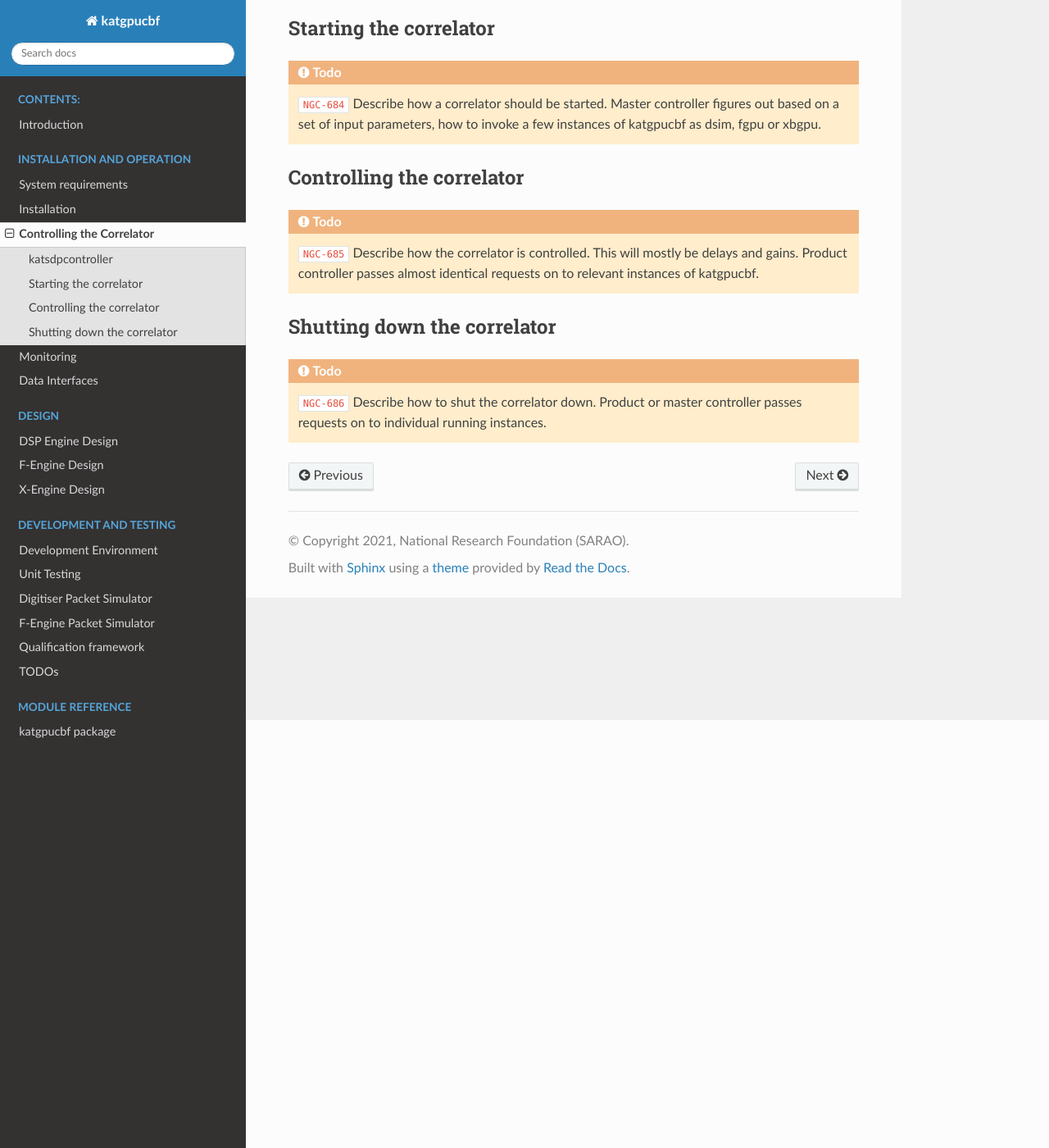
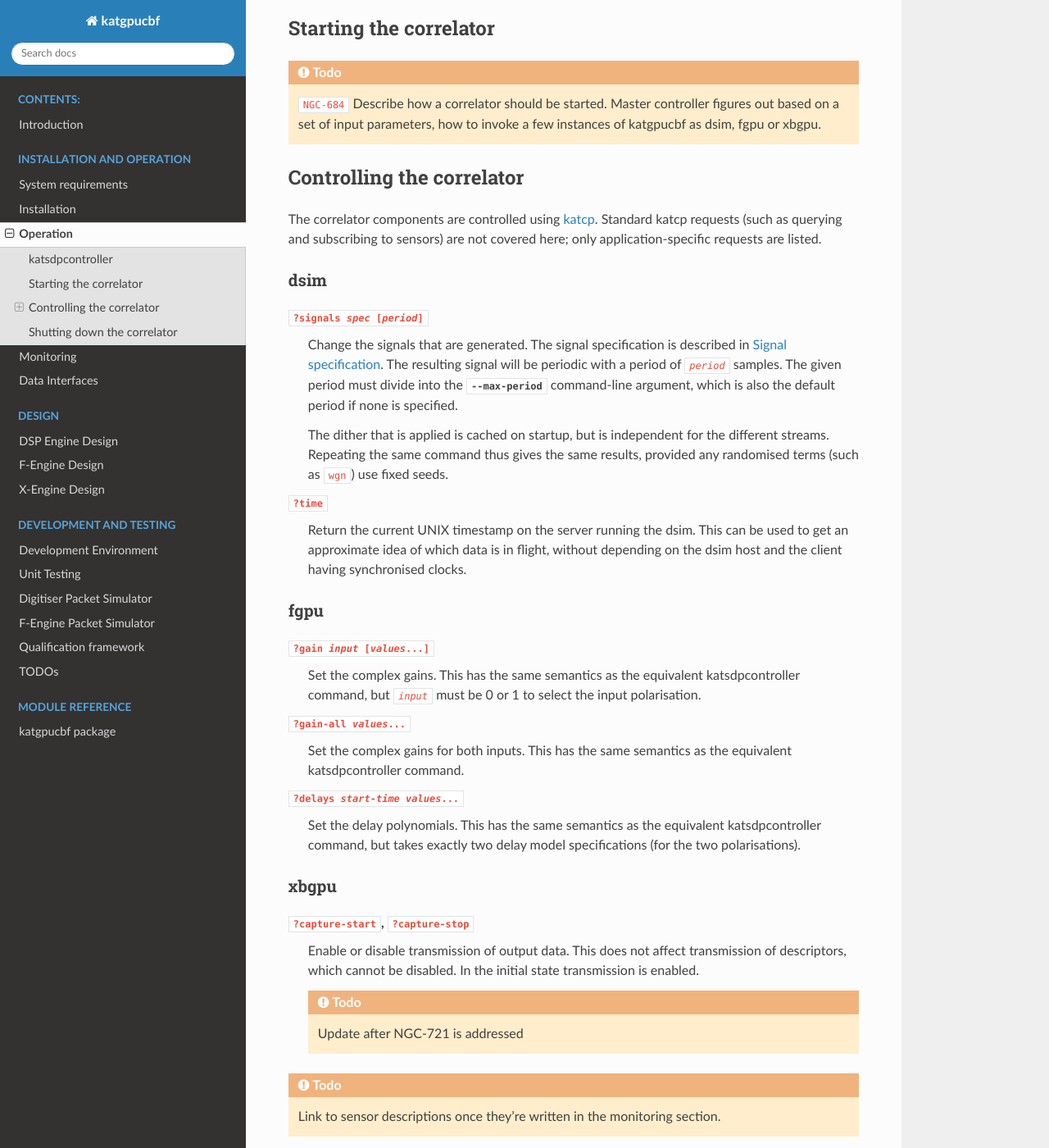
Before and after one commit to ska-sa/katgpucbf, a Sphinx documentation site: the page built from doc/control.rst, in a window 1280 px wide and 1400 px high, scrolled down 522 px. Shown: the whole window at 82% size. Built offline with Sphinx 7.4.7 and the Read the Docs theme 2.0.0, drawn with Linux system fonts in a browser that asks for light colours; formulas are drawn with MathJax 3; the version number could not be read and is left out; some of the changed text lies outside the part shown.

Commit message:
Document the katcp requests implemented

```diff
--- a/doc/control.rst
+++ b/doc/control.rst
@@ -1,5 +1,5 @@
-Controlling the Correlator
-==========================
+Operation
+=========
 
 .. todo::
 
@@ -31,10 +31,59 @@ Starting the correlator
 Controlling the correlator
 --------------------------
 
-.. todo::  ``NGC-685``
-    Describe how the correlator is controlled. This will mostly be delays and
-    gains. Product controller passes almost identical requests on to relevant
-    instances of katgpucbf.
+The correlator components are controlled using `katcp`_. Standard katcp
+requests (such as querying and subscribing to sensors) are not covered here;
+only application-specific requests are listed.
+
+.. _katcp: https://katcp-python.readthedocs.io/en/latest/_downloads/361189acb383a294be20d6c10c257cb4/NRF-KAT7-6.0-IFCE-002-Rev5-1.pdf
+
+dsim
+^^^^
+:samp:`?signals {spec} [{period}]`
+    Change the signals that are generated. The signal specification is
+    described in :ref:`dsim-dsl`. The resulting signal will be periodic with a
+    period of :samp:`{period}` samples. The given period must divide into the
+    :option:`!--max-period` command-line argument, which is also the default
+    period if none is specified.
+
+    The dither that is applied is cached on startup, but is independent for
+    the different streams. Repeating the same command thus gives the same
+    results, provided any randomised terms (such as ``wgn``) use fixed
+    seeds.
+
+``?time``
+    Return the current UNIX timestamp on the server running the dsim. This can
+    be used to get an approximate idea of which data is in flight, without
+    depending on the dsim host and the client having synchronised clocks.
+
+fgpu
+^^^^
+:samp:`?gain {input} [{values}...]`
+    Set the complex gains. This has the same semantics as the equivalent
+    katsdpcontroller command, but :samp:`{input}` must be 0 or 1 to select
+    the input polarisation.
+
+:samp:`?gain-all {values}...`
+    Set the complex gains for both inputs. This has the same semantics as the
+    equivalent katsdpcontroller command.
+
+:samp:`?delays {start-time} {values}...`
+    Set the delay polynomials. This has the same semantics as the equivalent
+    katsdpcontroller command, but takes exactly two delay model
+    specifications (for the two polarisations).
+
+xbgpu
+^^^^^
+``?capture-start``, ``?capture-stop``
+    Enable or disable transmission of output data. This does not affect
+    transmission of descriptors, which cannot be disabled. In the initial
+    state transmission is enabled.
+
+    .. todo:: Update after NGC-721 is addressed
+
+.. todo::
+
+   Link to sensor descriptions once they're written in the monitoring section.
 
 
 Shutting down the correlator
```
Also changed, not shown: 1 other file.
